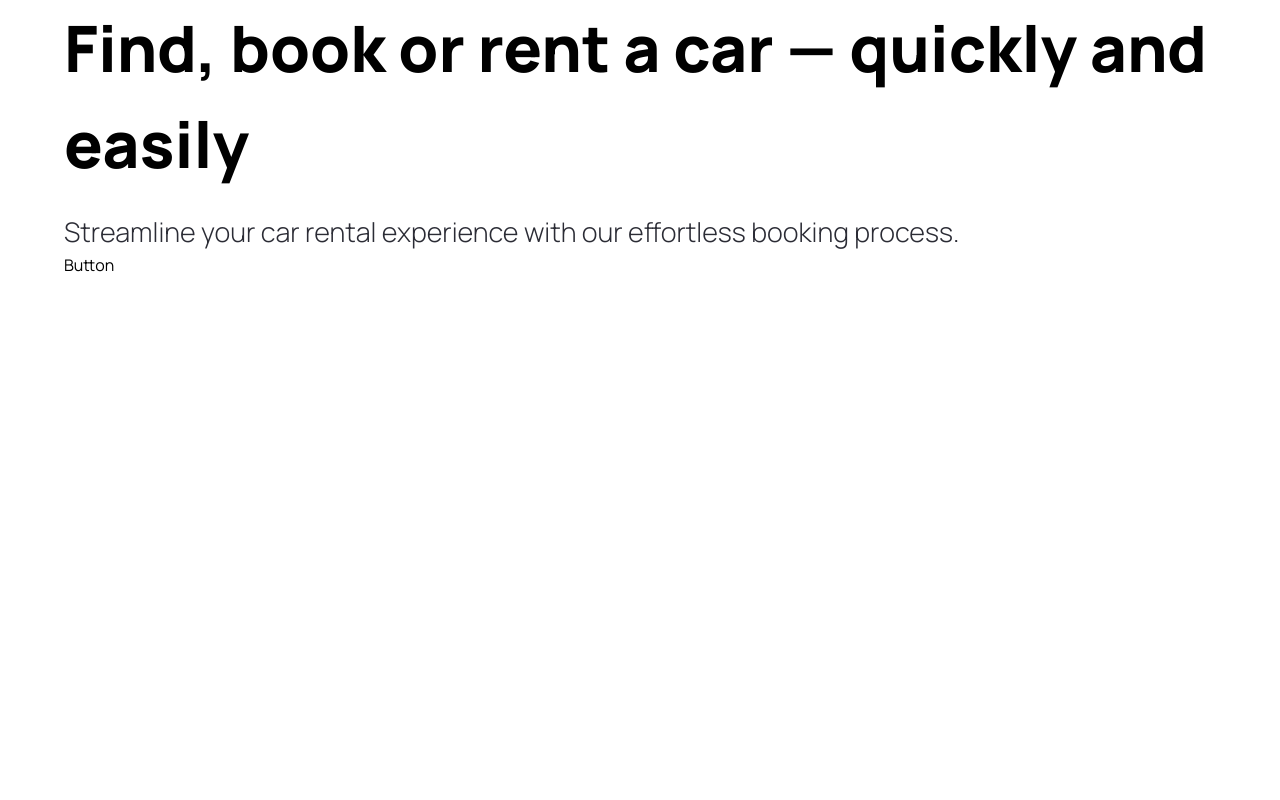
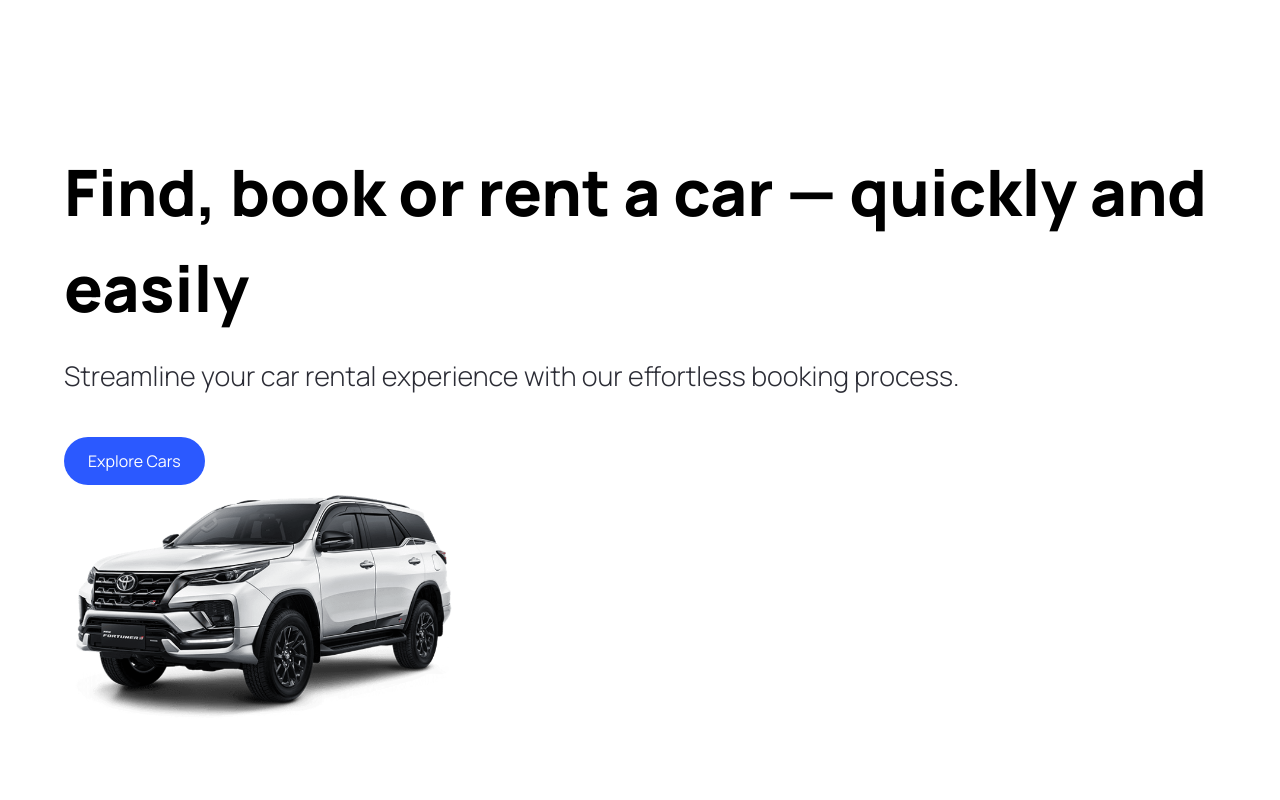
Before and after one commit to Slavinto/CarHub, a Next.js app: page / in a window 1280 px wide. Shown: the top 800 px of the page. Built offline with nearby package versions, Linux system fonts and the light colour scheme.

Commit message:
Button component with corresponding type implemented

```diff
--- a/src/app/layout.tsx
+++ b/src/app/layout.tsx
@@ -1,22 +1,16 @@
 import type { Metadata } from "next";
-import { Inter } from "next/font/google";
 import "./globals.css";
 
-const inter = Inter({ subsets: ["latin"] });
-
-export const metadata: Metadata = {
-  title: "Create Next App",
-  description: "Generated by create next app",
-};
+export const metadata: Metadata = {};
 
 export default function RootLayout({
-  children,
+    children,
 }: Readonly<{
-  children: React.ReactNode;
+    children: React.ReactNode;
 }>) {
-  return (
-    <html lang="en">
-      <body className={inter.className}>{children}</body>
-    </html>
-  );
+    return (
+        <html lang='en'>
+            <body className={""}>{children}</body>
+        </html>
+    );
 }
--- a/src/components/button.tsx
+++ b/src/components/button.tsx
@@ -1,7 +1,15 @@
-const Button = () => {
+"use_client";
+
+import { ButtonComponent } from "@/types/component-types";
+
+const Button: ButtonComponent = ({ title, containerStyles, handleClick }) => {
     return (
-        <button type='button' className=''>
-            Button
+        <button
+            type='button'
+            className={`custom-btn ${containerStyles}`}
+            onClick={handleClick}
+        >
+            <span className={`flex-1`}>{title}</span>
         </button>
     );
 };
--- a/src/components/hero.tsx
+++ b/src/components/hero.tsx
@@ -1,6 +1,9 @@
+"use client";
+
 import Image from "next/image";
 import { Button } from ".";
 const Hero = () => {
+    const handleClick = () => {};
     return (
         <section className='hero'>
             <div className='flex-1 pt-36 padding-x'>
@@ -11,7 +14,23 @@ const Hero = () => {
                     Streamline your car rental experience with our effortless
                     booking process.
                 </p>
-                <Button />
+                <Button
+                    title={"Explore Cars"}
+                    containerStyles={
+                        "bg-primary-blue text-white rounded-full mt-10"
+                    }
+                    handleClick={handleClick}
+                />
+                <div className='hero__image-container'>
+                    <div className='hero__image bg-hero-bg'>
+                        <Image
+                            src={"/static/images/hero.png"}
+                            width={400}
+                            height={400}
+                            alt='auto image'
+                        />
+                    </div>
+                </div>
             </div>
         </section>
     );
--- /dev/null
+++ b/src/types/component-types.ts
@@ -0,0 +1,17 @@
+import type { FC, MouseEventHandler } from "react";
+
+// ================================================
+// General types
+export type Component<T> = FC<T>;
+
+// ================================================
+// Components
+// ================================================
+type ButtonProps = {
+    title: string;
+    containerStyles: string;
+    handleClick?: MouseEventHandler<HTMLButtonElement>;
+};
+
+export type ButtonComponent = Component<ButtonProps>;
+// ================================================
--- /dev/null
+++ b/src/types/index.ts
@@ -0,0 +1 @@
+export type { ButtonComponent } from "./component-types";
--- a/tailwind.config.ts
+++ b/tailwind.config.ts
@@ -1,9 +1,9 @@
 /** @type {import('tailwindcss').Config} */
 module.exports = {
     content: [
-        "./pages/**/*.{js,ts,jsx,tsx,mdx}",
-        "./components/**/*.{js,ts,jsx,tsx,mdx}",
-        "./app/**/*.{js,ts,jsx,tsx,mdx}",
+        "./src/pages/**/*.{js,ts,jsx,tsx,mdx}",
+        "./src/components/**/*.{js,ts,jsx,tsx,mdx}",
+        "./src/app/**/*.{js,ts,jsx,tsx,mdx}",
     ],
     mode: "jit",
     theme: {
@@ -25,8 +25,8 @@ module.exports = {
                 grey: "#747A88",
             },
             backgroundImage: {
-                pattern: "url('/pattern.png')",
-                "hero-bg": "url('/hero-bg.png')",
+                pattern: "url('/static/images/pattern.png')",
+                "hero-bg": "url('/static/images/hero-bg.png')",
             },
         },
     },
```
